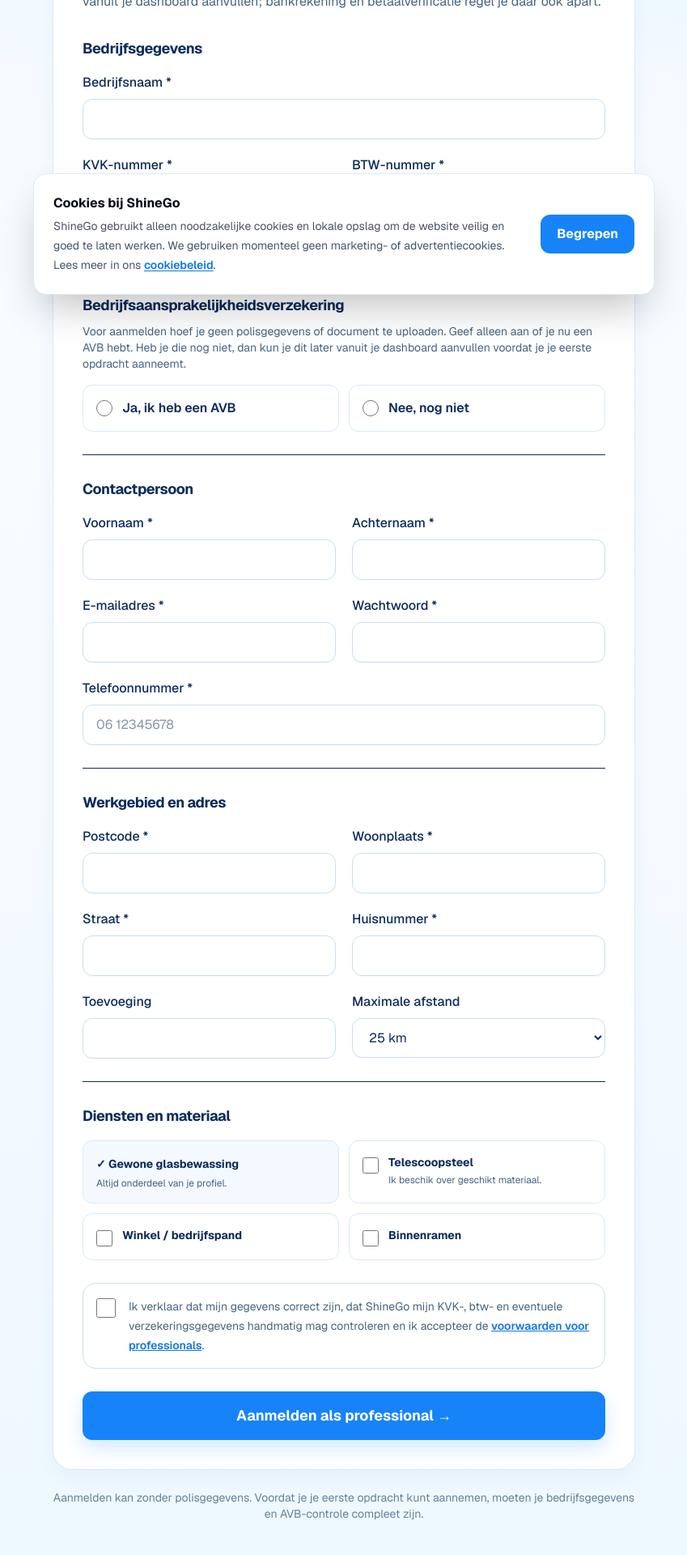
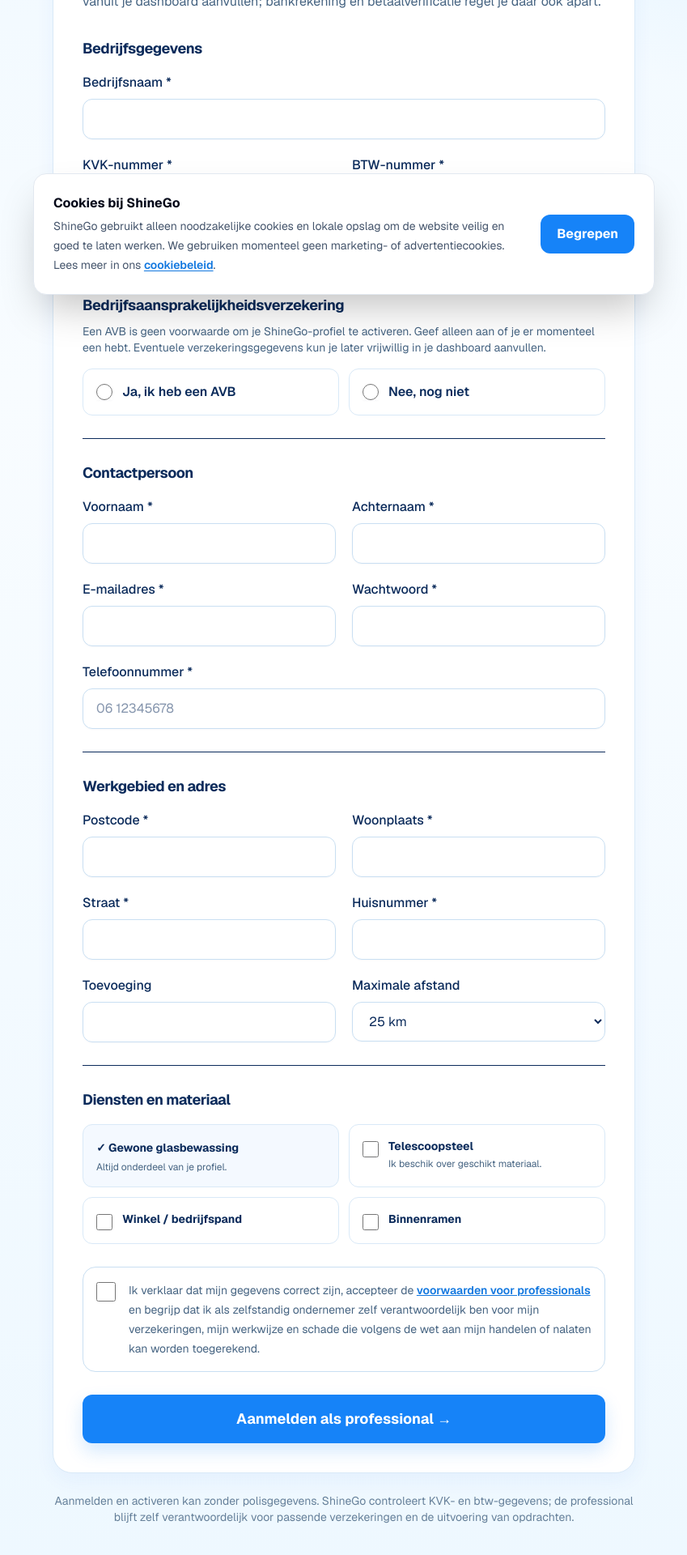
Before and after one commit to Shinego-app/shinego, a Next.js app: page /professional in a window 1280 px wide. Shown: the part 420-2340 px from the top of the page at 81% size, without its empty margins (215-1064 px from the left). Built offline with nearby package versions, Linux system fonts and the light colour scheme; no server answers.

Commit message:
Maak AVB optioneel en verduidelijk verantwoordelijkheid

```diff
--- a/app/professional/page.tsx
+++ b/app/professional/page.tsx
@@ -43,7 +43,7 @@
     }
 
     if (heeftAvb === null) {
-      setMelding("Geef aan of je een bedrijfsaansprakelijkheidsverzekering hebt.");
+      setMelding("Geef aan of je momenteel een bedrijfsaansprakelijkheidsverzekering hebt.");
       return;
     }
 
@@ -190,7 +190,7 @@
 
             <section className="border-t pt-7">
               <h3 className="mb-2 text-lg font-bold text-gray-900">Bedrijfsaansprakelijkheidsverzekering</h3>
-              <p className="mb-4 text-sm text-gray-600">Voor aanmelden hoef je geen polisgegevens of document te uploaden. Geef alleen aan of je nu een AVB hebt. Heb je die nog niet, dan kun je dit later vanuit je dashboard aanvullen voordat je je eerste opdracht aanneemt.</p>
+              <p className="mb-4 text-sm text-gray-600">Een AVB is geen voorwaarde om je ShineGo-profiel te activeren. Geef alleen aan of je er momenteel een hebt. Eventuele verzekeringsgegevens kun je later vrijwillig in je dashboard aanvullen.</p>
               <div className="grid gap-3 sm:grid-cols-2">
                 <label className={`flex cursor-pointer items-center gap-3 rounded-xl border p-4 ${heeftAvb === true ? "border-blue-500 bg-blue-50" : "border-gray-200 bg-white"}`}>
                   <input type="radio" name="avb" checked={heeftAvb === true} onChange={() => setHeeftAvb(true)} className="h-5 w-5 accent-blue-600" />
@@ -243,7 +243,7 @@
                 onChange={(e) => setVoorwaarden(e.target.checked)}
                 className="mt-0.5 h-6 w-6 shrink-0 cursor-pointer accent-blue-600"
               />
-              <span className="text-sm leading-6 text-gray-700">Ik verklaar dat mijn gegevens correct zijn, dat ShineGo mijn KVK-, btw- en eventuele verzekeringsgegevens handmatig mag controleren en ik accepteer de <a href="/professional/voorwaarden" target="_blank" rel="noreferrer" className="font-semibold text-blue-600 underline">voorwaarden voor professionals</a>.</span>
+              <span className="text-sm leading-6 text-gray-700">Ik verklaar dat mijn gegevens correct zijn, accepteer de <a href="/professional/voorwaarden" target="_blank" rel="noreferrer" className="font-semibold text-blue-600 underline">voorwaarden voor professionals</a> en begrijp dat ik als zelfstandig ondernemer zelf verantwoordelijk ben voor mijn verzekeringen, mijn werkwijze en schade die volgens de wet aan mijn handelen of nalaten kan worden toegerekend.</span>
             </label>
 
             {melding && <div className="rounded-xl bg-red-50 p-4 text-sm font-medium text-red-700">{melding}</div>}
@@ -252,7 +252,7 @@
           </div>
         </form>
 
-        <p className="mt-6 text-center text-sm text-gray-500">Aanmelden kan zonder polisgegevens. Voordat je je eerste opdracht kunt aannemen, moeten je bedrijfsgegevens en AVB-controle compleet zijn.</p>
+        <p className="mt-6 text-center text-sm text-gray-500">Aanmelden en activeren kan zonder polisgegevens. ShineGo controleert KVK- en btw-gegevens; de professional blijft zelf verantwoordelijk voor passende verzekeringen en de uitvoering van opdrachten.</p>
       </section>
     </main>
   );
```
